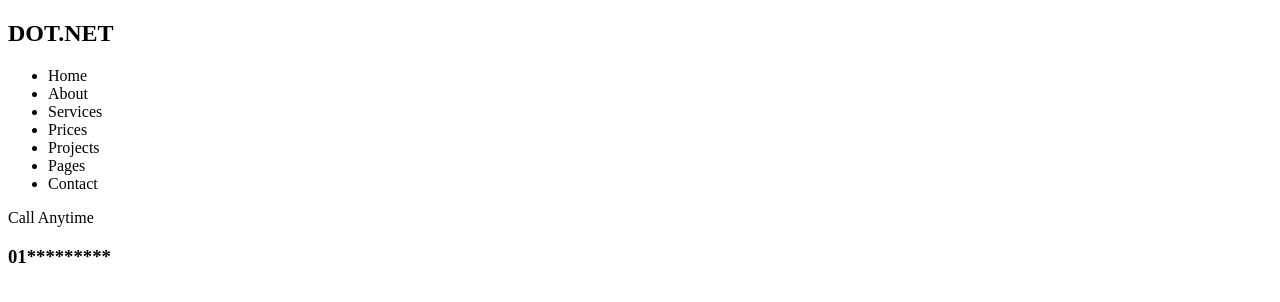
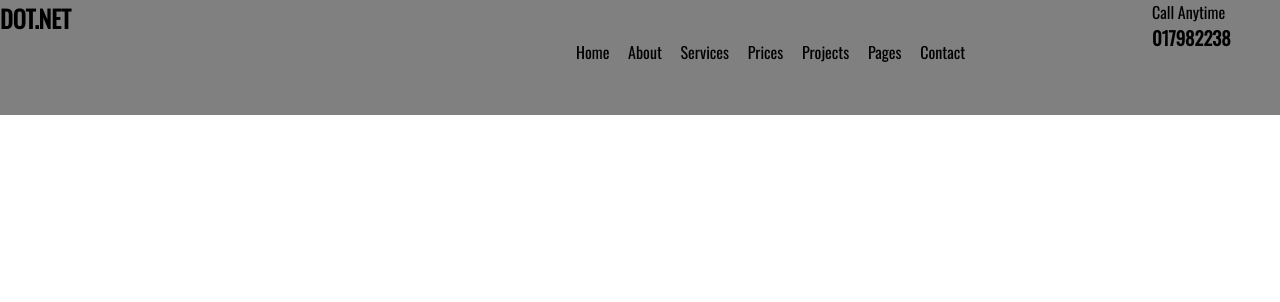
Before and after one commit to MasumHossain71/project-3, a plain HTML site: page index.html in a window 1280 px wide. Drawn offline with nearby package versions, Linux system fonts and the light colour scheme.

Commit message:
code added

```diff
--- a/index.html
+++ b/index.html
@@ -5,27 +5,35 @@
     <meta http-equiv="X-UA-Compatible" content="IE=edge" />
     <meta name="viewport" content="width=device-width, initial-scale=1.0" />
     <title>Project-3</title>
+    <link rel="preconnect" href="https://fonts.googleapis.com" />
+    <link rel="preconnect" href="https://fonts.gstatic.com" crossorigin />
+    <link
+      href="https://fonts.googleapis.com/css2?family=Oswald&display=swap"
+      rel="stylesheet"
+    />
     <link rel="stylesheet" href="style.css" />
   </head>
   <body>
-    <nav class="navigation-bar">
-      <div class="nav-half">
-        <h1>DOT.NET</h1>
-        <div class="menubar">
-          <ul>
-            <li>Home</li>
-            <li>About</li>
-            <li>Services</li>
-            <li>Prices</li>
-            <li>Projects</li>
-            <li>Pages</li>
-            <li>Contact</li>
-          </ul>
+    <nav>
+      <div id="wrapper">
+        <div class="title width">
+          <h1>DOT.NET</h1>
         </div>
-      </div>
-      <div class="nsv-half">
-        <p>Call Anytime</p>
-        <h3>01*********</h3>
+        <div class="menubar width">
+          <div class="menu-item">
+          <a href="#">Home</a>
+          <a href="#">About</a>
+          <a href="#">Services</a>
+          <a href="#">Prices</a>
+          <a href="#">Projects</a>
+          <a href="#">Pages</a>
+          <a href="#">Contact</a>
+        </div>
+        </div>
+        <div class="phone">
+          <p>Call Anytime</p>
+          <h3>017982238</h3>
+        </div>
       </div>
     </nav>
   </body>
--- a/style.css
+++ b/style.css
@@ -0,0 +1,29 @@
+*{
+  font-family: 'Oswald', sans-serif;
+  margin:0;
+  padding: 0;
+}
+nav{
+  height: 115px;
+  background-color: grey;
+}
+#wrapper{
+  display: flex;
+}
+.width{
+  width:45%;
+}
+.menubar{
+  display: flex;
+}
+.menubar a{
+  text-decoration: none;
+  padding-right: 15px;
+  color: black;
+}
+.menubar div{
+  float: right;
+}
+.menu-item{
+  padding-top: 40px;
+}
```
